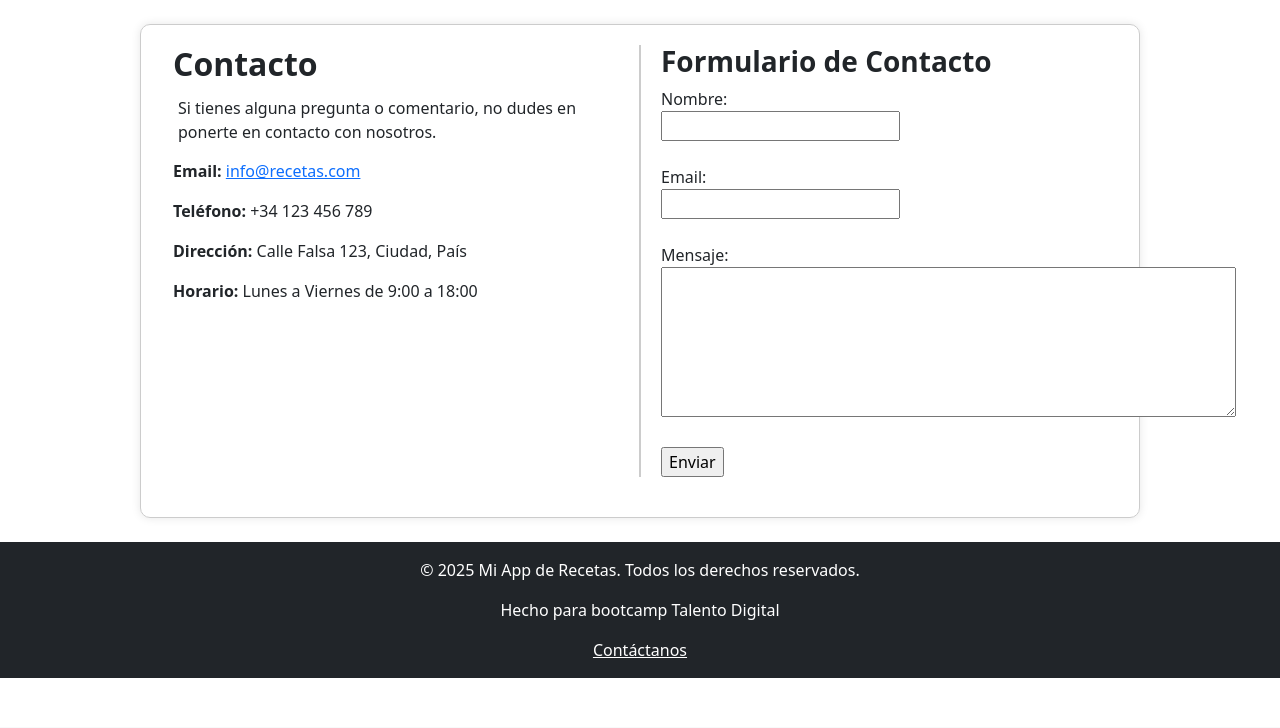
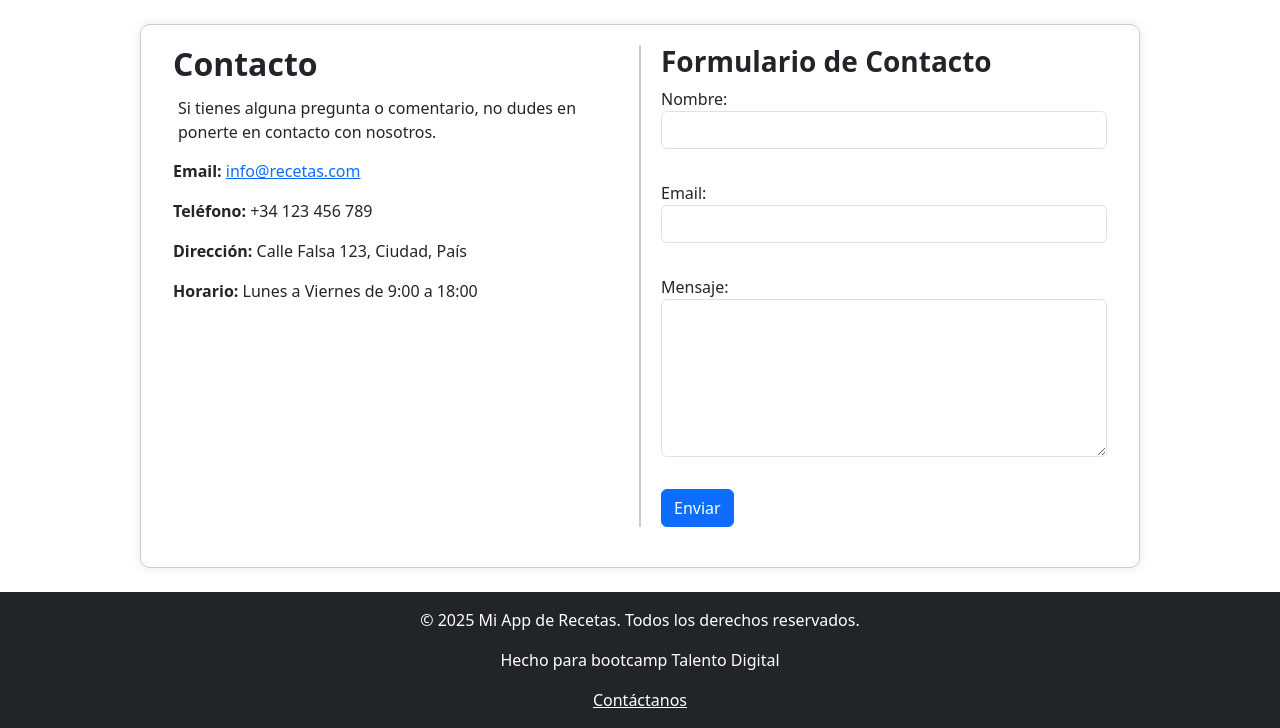
Before and after one commit to carandab/M6_AE3_Grupal, a Django app: page /contacto/ in a window 1280 px wide. Shown: the part 73-801 px from the top of the page. Before the commit the page ends 751 px from the top, so only its background shows below. Run offline with Django 5.2, Linux system fonts and the light colour scheme.

Commit message:
Ajuste formulario contacto

```diff
--- a/Recetas_Py/templates/contacto.html
+++ b/Recetas_Py/templates/contacto.html
@@ -1,7 +1,7 @@
 {% extends 'base.html' %}
 {% block content %}
 <div class="row" style="max-width: 1000px; margin: auto; padding: 20px; border: 1px solid #ccc; border-radius: 10px; box-shadow: 0 0 10px rgba(0, 0, 0, 0.1);">
-    <div class="col-md-6" style="margin-bottom: 20px; padding-right: 20px; border-right: 1px solid #ccc;">
+    <div class="col-md-4 col-lg-6" style="margin-bottom: 20px; padding-right: 20px; border-right: 1px solid #ccc;">
         <h2><strong>Contacto</strong></h2>
         <p style="margin-bottom: 10px; padding: 5px;"><span>Si tienes alguna pregunta o comentario, no dudes en ponerte en contacto con nosotros.</span></p>
         <p><strong>Email:</strong> <a href="mailto:info@recetas.com">info@recetas.com</a></p>
@@ -10,16 +10,16 @@
         <p><strong>Horario:</strong> Lunes a Viernes de 9:00 a 18:00</p>
     </div>
 
-    <div class="col-md-6" style="margin-bottom: 20px; padding-left: 20px; border-left: 1px solid #ccc;">
+    <div class="col-md-4 col-lg-6" style="margin-bottom: 20px; padding-left: 20px; border-left: 1px solid #ccc;">
         <h3><strong>Formulario de Contacto</strong></h3>
         <form action="">
-        <label for="name">Nombre:</label><br>
-        <input type="text" id="name" name="name" cols="40" required><br><br>
-        <label for="email">Email:</label><br>
-        <input type="email" id="email" name="email" cols="40" required><br><br>
-        <label for="message">Mensaje:</label><br>
-        <textarea id="message" name="message" rows="6" cols="60" required></textarea><br><br>
-        <input type="submit" value="Enviar">
+            <label for="name">Nombre:</label><br>
+            <input type="text" id="name" name="name" class="form-control mb-2" required><br>
+            <label for="email">Email:</label><br>
+            <input type="email" id="email" name="email" class="form-control mb-2" required><br>
+            <label for="message">Mensaje:</label><br>
+            <textarea id="message" name="message" class="form-control mb-2" rows="6" required></textarea><br>
+            <input type="submit" value="Enviar" class="btn btn-primary">
         </form>
     </div>
 </div>
```
Also changed, not shown: 2 other files.
